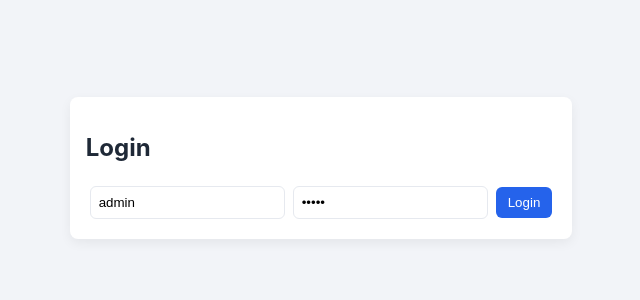
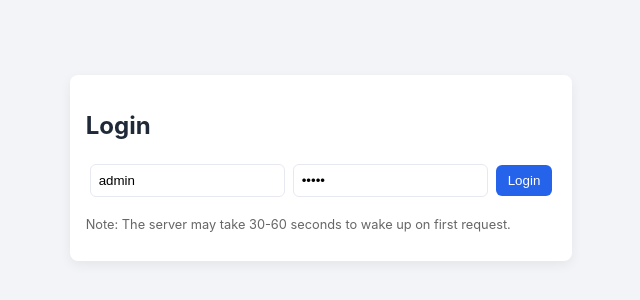
Before and after one commit to Willow7737/universal_researcher_ai, a React (Create React App) app in the folder frontend/: page /login in a window 1280 px wide. Shown: the part 232-532 px from the top of the page, without its empty margins (319-959 px from the left). Built offline with nearby package versions, Linux system fonts and the light colour scheme; no server answers.

Commit message:
Update Login.js

```diff
--- a/frontend/src/pages/Login.js
+++ b/frontend/src/pages/Login.js
@@ -7,16 +7,24 @@ export default function Login() {
   const [password, setPassword] = useState('admin');
   const [err, setErr] = useState(null);
   const [loading, setLoading] = useState(false);
-  const [retryCount, setRetryCount] = useState(0);
+  const [isWakingUp, setIsWakingUp] = useState(false);
   const nav = useNavigate();
 
   async function submit(e) {
     e.preventDefault();
     setErr(null);
     setLoading(true);
+    setIsWakingUp(false);
+
+    // Set a timeout to show "waking up" message if it takes too long
+    const wakeUpTimer = setTimeout(() => {
+      setIsWakingUp(true);
+    }, 5000);
 
     try {
       const response = await axios.post('/auth/login', { username, password });
+
+      clearTimeout(wakeUpTimer);
 
       if (response.data.access_token) {
         localStorage.setItem('token', response.data.access_token);
@@ -27,18 +35,11 @@ export default function Login() {
         nav('/dashboard');
       }
     } catch (error) {
+      clearTimeout(wakeUpTimer);
       console.error('Login error:', error);
 
       if (error.code === 'ECONNABORTED') {
-        if (retryCount < 2) {
-          setRetryCount(retryCount + 1);
-          setErr(`Server is taking longer than expected to respond. Retrying... (${retryCount + 1}/3)`);
-          // Auto-retry after a delay
-          setTimeout(() => submit(e), 2000);
-          return;
-        } else {
-          setErr('Server is not responding. Please try again in a moment.');
-        }
+        setErr('Server is taking longer than expected to respond. Please try again in a moment.');
       } else if (error.response) {
         // Server responded with error status
         const { status, data } = error.response;
@@ -52,12 +53,13 @@ export default function Login() {
         }
       } else if (error.request) {
         // Request made but no response received
-        setErr('Network error. Please check your connection.');
+        setErr('Network error. Please check your connection and try again.');
       } else {
         setErr('An unexpected error occurred.');
       }
     } finally {
       setLoading(false);
+      setIsWakingUp(false);
     }
   }
 
@@ -66,6 +68,12 @@ export default function Login() {
       <form className="card" onSubmit={submit}>
         <h2>Login</h2>
         {err && <div className="err">{err}</div>}
+        {isWakingUp && (
+          <div className="info">
+            <p>Server is waking up... This might take a moment.</p>
+            <p>Please be patient or try again in a few seconds.</p>
+          </div>
+        )}
         <input
           value={username}
           onChange={e => setUsername(e.target.value)}
@@ -84,11 +92,9 @@ export default function Login() {
         <button type="submit" disabled={loading}>
           {loading ? "Logging in..." : "Login"}
         </button>
-        {retryCount > 0 && (
-          <p style={{fontSize: '0.8rem', marginTop: '10px'}}>
-            This might take a moment on the first request...
-          </p>
-        )}
+        <div style={{marginTop: '1rem', fontSize: '0.8rem', color: '#666'}}>
+          <p>Note: The server may take 30-60 seconds to wake up on first request.</p>
+        </div>
       </form>
     </div>
   );
```
